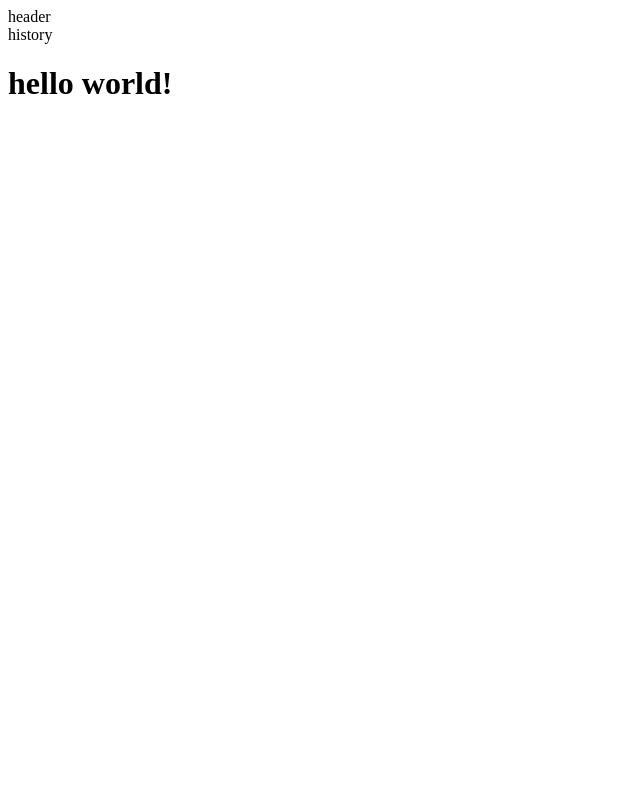
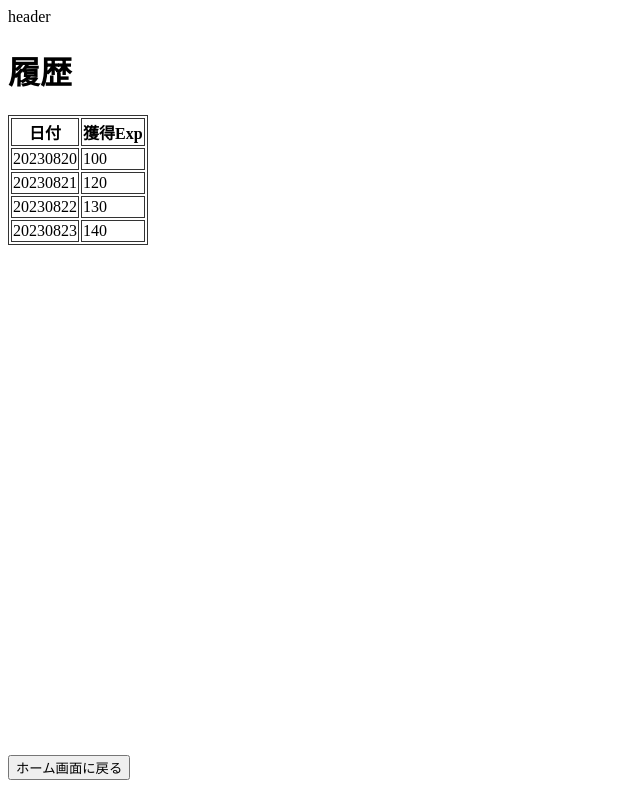
Before and after one commit to Tamashoo/Rakuten_summer_intern, a Vue app in the folder client/: page /history in a window 1280 px wide. Shown: the whole page, without its empty margins (0-640 px from the left). Built offline with nearby package versions, Linux system fonts and the light colour scheme; no server answers.

Commit message:
#28 履歴画面にダミーを表示

```diff
--- a/client/src/pages/History.vue
+++ b/client/src/pages/History.vue
@@ -1,12 +1,58 @@
 <script setup>
-import { ref } from "vue";
+import { ref, onMounted } from "vue";
+import axios from 'axios';
+import { useRouter } from 'vue-router';
 
-const message = ref("hello world!");
+const Router = useRouter();
+
+const HistoryList = ref([
+    { "createdat": 20230820, "getexp": 100 },
+    { "createdat": 20230821, "getexp": 120 },
+    { "createdat": 20230822, "getexp": 130 },
+    { "createdat": 20230823, "getexp": 140 },
+])
+
+onMounted(() => {
+    axios.get("api/history")
+    .then((response) => {
+        HistoryList.value = response.historylist;
+    })
+    .catch((error) => {
+        console.log(error);
+    })
+});
 </script>
 
 <template>
-    <div>history</div>
-    <h1>{{ message }}</h1>
+    <h1>履歴</h1>
+    <table>
+        <thead>
+            <tr>
+                <th>日付</th>
+                <th>獲得Exp</th>
+            </tr>
+        </thead>
+        <tbody>
+            <tr v-for="(item, index) in HistoryList" :key="index">
+                <td>{{ item.createdat }}</td>
+                <td>{{ item.getexp }}</td>
+            </tr>
+        </tbody>
+    </table>
+    <button @click="Router.push('/home')" class="HomeBtn">ホーム画面に戻る</button>
 </template>
+
 <style>
+table,
+td {
+    border: 1px solid #333;
+}
+
+th {
+    border: 1px solid #333;
+}
+.HomeBtn{
+    position: absolute;
+    bottom: 20px;
+}
 </style>
```
